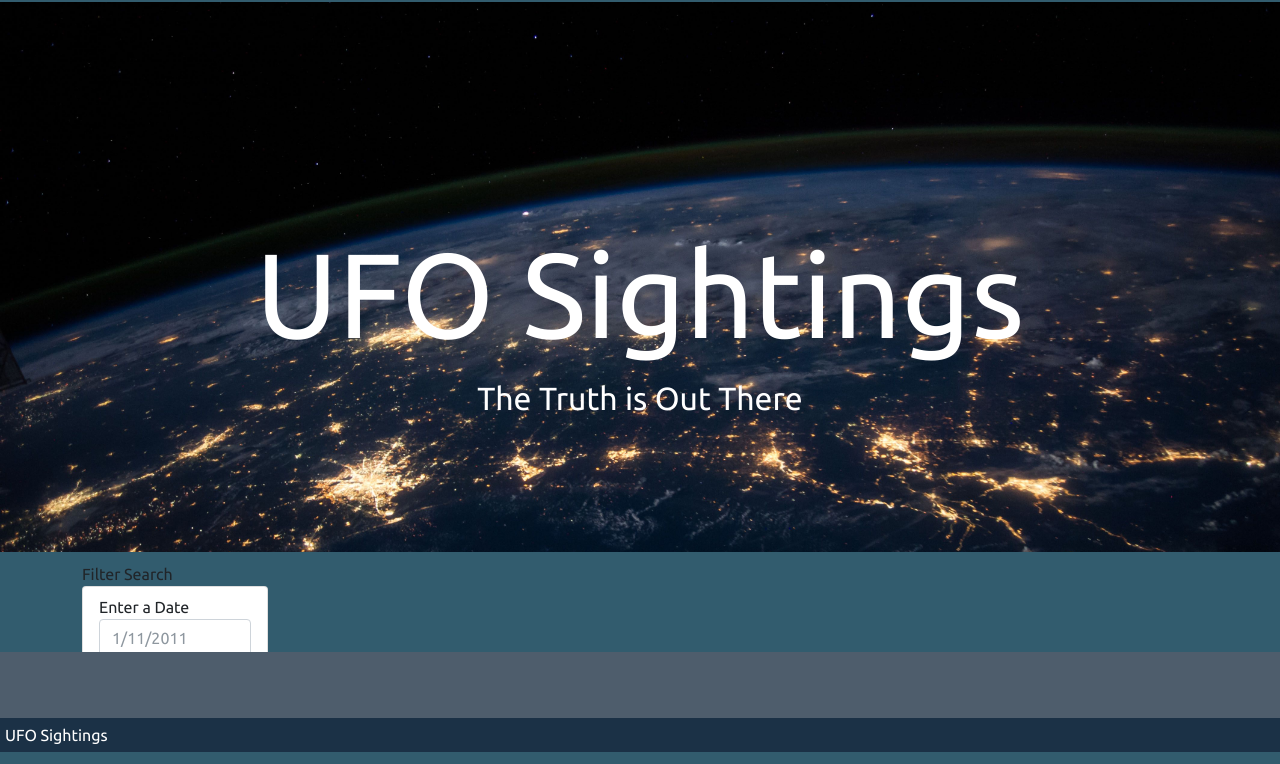
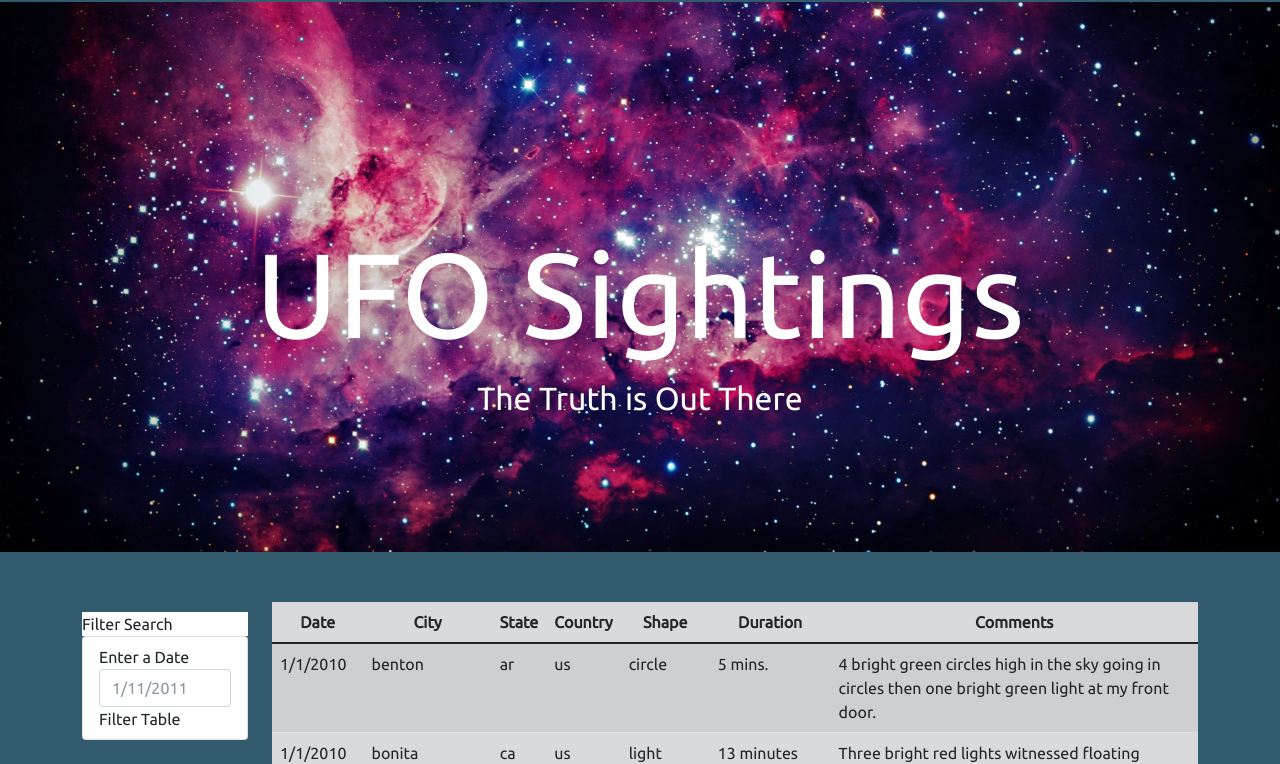
Before and after one commit to JCat3/javascript, a plain HTML site: page UFO-level-1/index.html in a window 1280 px wide. Shown: the part 48-812 px from the top of the page. Drawn offline with nearby package versions, Linux system fonts and the light colour scheme.

Commit message:
fixed footer to stay at the bottom, updated search panel format

```diff
--- a/UFO-level-1/index.html
+++ b/UFO-level-1/index.html
@@ -28,17 +28,18 @@
         <p>The Truth is Out There</p>
     </div>
     <div class= "container">
-        <div class="col-md-2">
+        <div class="row margin-top-50">
+          <div class="col-md-2">
             <aside class="filters">
                 <div class="panel panel-default">
-                  <div class="panel-heading">Filter Search</div>
+                  <div class="panel-heading" style= "background-color: white;">Filter Search</div>
                   <div class="panel-body">
                     <form>
                       <div class="form-group">
                         <ul class="list-group" id="filters">
                           <li class="filter list-group-item">
                             <label for="date">Enter a Date</label>
-                            <input class="form-control" id="datetime" type="text" placeholder="1/11/2011">
+                            <input class="form-control" id="datetime" type="text" placeholder="1/11/2011" style= "background-color: white>
                           </li>
                         </ul>
                       </div>
@@ -47,10 +48,10 @@
                   </div>
                 </div>
             </aside>
-        </div>
-        <div class="col-md-10">
+          </div>
+          <div class="col-md-10">
             <div id="table-area" class="">
-              <table id="ufo-table" class="table table-striped">
+              <table id="ufo-table" class="table table-striped" style="background-color: rgb(217, 218, 219);">
                 <thead>
                   <tr>
                     <th class="table-head">Date</th>
@@ -68,14 +69,18 @@
           </div>
         </div>
 
+
         <footer class="footer">
-            <span class="bottom" style="color:white">UFO Sightings</span>
+          <span class="bottom" style="color:white">UFO Sightings</span>
         </footer>
+    </div>
+
+
     <script src="https://d3js.org/d3.v5.min.js"></script>
     <script src="static/js/data.js"></script>
     <script src="static/js/app.js"></script>
     <script src="https://cdn.jsdelivr.net/npm/bootstrap@5.1.3/dist/js/bootstrap.bundle.min.js" integrity="sha384-ka7Sk0Gln4gmtz2MlQnikT1wXgYsOg+OMhuP+IlRH9sENBO0LRn5q+8nbTov4+1p" crossorigin="anonymous"></script>
 </body>
-<script src="static/js/index.js"></script>
+<script src="static/js/app.js"></script>
 
 </html>
--- a/UFO-level-1/static/css/style.css
+++ b/UFO-level-1/static/css/style.css
@@ -22,10 +22,10 @@ body {
 .footer {
   position: absolute;
   right: 0;
-  bottom: 0;
+  bottom: 10;
   left: 0;
   min-height: 100px;
-  background: #4e5d6c;
+  /* background: #4e5d6c; */
 }
 
 /* The code styles the text at the bottom of the footer */
@@ -55,6 +55,10 @@ body {
 /* Adding styles to the aside and filter form */
 .ufo-form {
   margin-top: 50px;
+}
+
+.filters .panel-heading {
+  padding: 0;
 }
 
 .filters .panel-body {
@@ -98,7 +102,7 @@ select {
   padding: 20px;
   margin: 0;
   background: black;
-  background-image: url("../images/nasa.jpg");
+  background-image: url("../images/galaxy.jpg");
   background-attachment: fixed;
   background-position: bottom center;
   background-size: cover;
@@ -153,7 +157,7 @@ select {
   #table-area tr td:first-child {
     font-size: 1.8em;
     font-weight: bold;
-    background: #1b3146;
+    background: #bcccdb;
   }
 
   #table-area tr td:last-child {
@@ -187,7 +191,7 @@ select {
   }
 
   .hero h1 {
-    animation: smaller-title 1.2s forwards linear;
+    animation: smaller-title 1.2s reverse;
   }
 }
 
--- a/UFO-level-1/static/js/app.js
+++ b/UFO-level-1/static/js/app.js
@@ -1,4 +1,81 @@
+//console.log("app.js loaded");
+//console.log(data);
+
 // from data.js
 var tableData = data;
 
 // YOUR CODE HERE!
+
+// select the table
+var table = d3.select("ufo_table");
+
+table.attr("class", "table table-striped");
+
+var tbody = d3.select("tbody");
+
+// create UFO table function
+
+function ufo_table (data) {
+    // select the table
+    var table = d3.select("ufo_table");
+
+    table.attr("class", "table table-striped");
+
+    var tbody = d3.select("tbody");
+
+
+    // loop through UFO Data
+    data.forEach(function(data) {
+
+    //verify we're working with correct data
+        //console.log(data);
+    // add new row for each UFO
+        var row = tbody.append("tr");
+
+        Object.entries(data).forEach(function([key, value]){
+            //console.log(`key = ${key}, value = ${value}`);
+            var cell = row.append("td");
+            cell.text(value);
+        });
+
+    });
+}
+
+ufo_table(tableData);
+
+// Getting a reference to the button on the page with the id property set to `click-me`
+var button = d3.selectAll("#filter-btn");
+
+// Getting a reference to the input element on the page with the id property set to 'input-field'
+var form = d3.selectAll("#datetime");
+
+// This function is triggered when the button is clicked
+    function runUFO() {
+
+    // Prevent the page from refreshing
+        d3.event.preventDefault();
+
+        tbody.html("");
+
+        var inputElement = d3.select("#datetime");
+
+        var inputValue = inputElement.property("value");
+
+        console.log(inputElement);
+        console.log(inputValue);
+
+        var filteredData = tableData.filter( tableData => tableData.datetime === inputValue);
+
+        console.log(filteredData);
+
+        ufo_table(filteredData);
+
+   // We can use d3 to see the object that dispatched the event
+   // console.log(d3.event.target);
+ };
+
+// // We can use the `on` function in d3 to attach an event to the handler function
+button.on("click", runUFO);
+form.on("submit", runUFO)
+
+// function to filter data - need table as a function - clear table of all other info when filtering - create another table
--- a/UFO-level-2/static/js/app.js
+++ b/UFO-level-2/static/js/app.js
@@ -69,13 +69,8 @@ var form = d3.selectAll("#datetime");
         console.log(filteredData);
 
         ufo_table(filteredData);
-
-   // We can use d3 to see the object that dispatched the event
-   // console.log(d3.event.target);
  };
 
 // // We can use the `on` function in d3 to attach an event to the handler function
 button.on("click", runUFO);
 form.on("submit", runUFO)
-
-// function to filter data - need table as a function - clear table of all other info when filtering - create another table
```
Also changed, not shown: UFO-level-2/index.html (+2 -2 lines).
